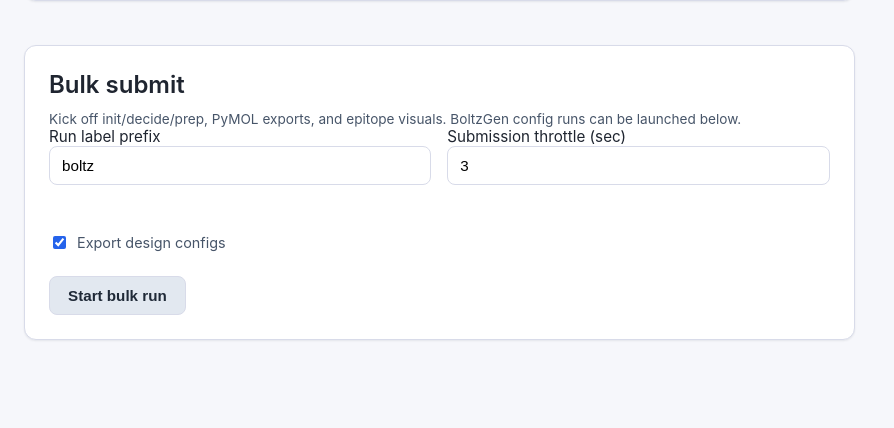
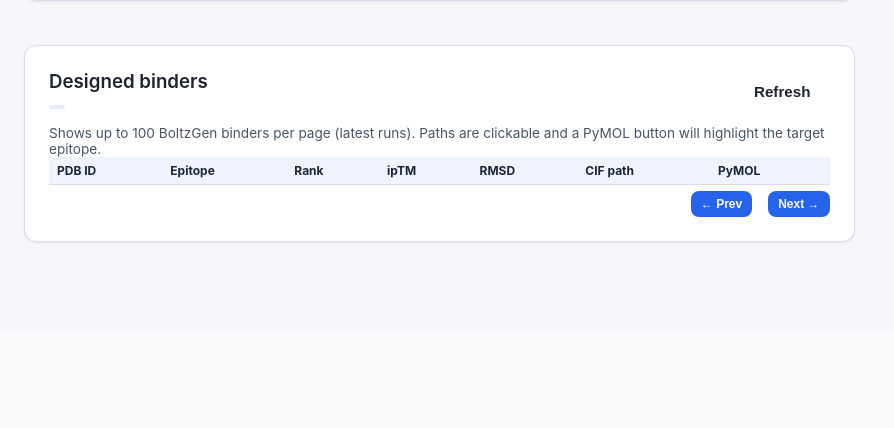
Before and after one commit to takaria0/initbinder, a Python web app: template webapp/templates/bulk.html in a window 1280 px wide. Shown: the part 1122-1550 px from the top of the page, without its empty margins (0-894 px from the left). After the commit the page ends 1365 px from the top, so only its background shows below. Run offline with Jinja, Linux system fonts and the light colour scheme; the template is opened without the code that fills it, so the values that code supplies are empty.

Commit message:
binder table

```diff
--- a/webapp/pipeline.py
+++ b/webapp/pipeline.py
@@ -167,9 +167,10 @@ def init_decide_prep(
             decide_args_base.append("--force")
         if num_epitopes is not None and num_epitopes > 0:
             expected = int(num_epitopes)
+            llm_retries = 100
             decide_args_base.extend(["--expected_epitopes", str(expected)])
-            decide_args_base.extend(["--max_llm_retries", "3"])
-            job_store.append_log(job_id, f"[decide-scope] expecting {expected} epitopes with retry")
+            decide_args_base.extend(["--max_llm_retries", str(llm_retries)])
+            job_store.append_log(job_id, f"[decide-scope] expecting {expected} epitopes with retrys up to {llm_retries}")
         prompt_text = (decide_scope_prompt or "").strip()
         if prompt_text:
             decide_args_base.extend(["--epitope_prompt", prompt_text])
--- a/webapp/static/js/bulk.js
+++ b/webapp/static/js/bulk.js
@@ -15,6 +15,12 @@ const state = {
   diversityMessage: null,
   diversityFiles: [],
   diversityOutputDir: null,
+  binderRows: [],
+  binderTotal: 0,
+  binderPage: 1,
+  binderPageSize: 100,
+  binderCsvName: null,
+  binderMessage: null,
 };
 
 const el = {
@@ -59,6 +65,13 @@ const el = {
   boltzTimeHours: document.querySelector('#boltz-time-hours'),
   boltzRefresh: document.querySelector('#boltz-config-refresh'),
   boltzShowRunAll: document.querySelector('#boltz-show-run-all'),
+  binderPanel: document.querySelector('#boltz-binders-panel'),
+  binderTable: document.querySelector('#boltz-binders-table tbody'),
+  binderSummary: document.querySelector('#boltz-binders-summary'),
+  binderRefresh: document.querySelector('#boltz-binders-refresh'),
+  binderDownload: document.querySelector('#boltz-binders-download'),
+  binderPagination: document.querySelector('#boltz-binders-pagination'),
+  binderPageLabel: document.querySelector('#boltz-binders-page-label'),
   boltzConfigModal: document.querySelector('#boltz-config-modal'),
   boltzConfigTitle: document.querySelector('#boltz-config-title'),
   boltzConfigBody: document.querySelector('#boltz-config-body'),
@@ -737,6 +750,198 @@ async function downloadDiversityFile(kind) {
     showAlert(err.message || `Unable to download ${kind.toUpperCase()}.`);
   } finally {
     if (button) button.disabled = false;
+  }
+}
+
+function renderBinderRows(rows = []) {
+  if (!el.binderTable || !el.binderPanel) return;
+  const tbody = el.binderTable;
+  tbody.innerHTML = '';
+
+  const noteRow = () => {
+    const tr = document.createElement('tr');
+    const td = document.createElement('td');
+    td.colSpan = 7;
+    td.style.color = '#64748b';
+    td.textContent = state.binderTotal ? 'No binders on this page.' : (state.binderMessage || 'No BoltzGen binders found.');
+    tr.appendChild(td);
+    return tr;
+  };
+
+  if (!rows.length) {
+    tbody.appendChild(noteRow());
+  } else {
+    rows.forEach((row, idx) => {
+      const tr = document.createElement('tr');
+      const values = [
+        row.pdb_id || '—',
+        row.epitope || '—',
+        row.rank ?? '—',
+        row.iptm !== null && row.iptm !== undefined ? Number(row.iptm).toFixed(3) : '—',
+        row.rmsd !== null && row.rmsd !== undefined ? Number(row.rmsd).toFixed(3) : '—',
+      ];
+      values.forEach((val) => {
+        const td = document.createElement('td');
+        td.textContent = val;
+        tr.appendChild(td);
+      });
+
+      const pathTd = document.createElement('td');
+      if (row.design_path) {
+        const link = document.createElement('a');
+        link.href = `file://${row.design_path}`;
+        link.textContent = row.design_path.split('/').pop() || row.design_path;
+        link.title = row.design_path;
+        link.target = '_blank';
+        link.rel = 'noopener noreferrer';
+        pathTd.appendChild(link);
+      } else {
+        pathTd.textContent = '—';
+      }
+      tr.appendChild(pathTd);
+
+      const pymolTd = document.createElement('td');
+      const pymolBtn = document.createElement('button');
+      pymolBtn.type = 'button';
+      pymolBtn.textContent = 'PyMOL';
+      pymolBtn.dataset.action = 'pymol-binder';
+      pymolBtn.dataset.index = String(idx);
+      if (!row.design_path) pymolBtn.disabled = true;
+      pymolTd.appendChild(pymolBtn);
+      tr.appendChild(pymolTd);
+
+      tbody.appendChild(tr);
+    });
+  }
+
+  if (el.binderSummary) {
+    const msg = state.binderMessage || '';
+    const summaryText = msg || `Showing ${rows.length} of ${state.binderTotal || rows.length} binders`;
+    el.binderSummary.textContent = summaryText;
+    el.binderSummary.hidden = false;
+  }
+
+  const totalPages = Math.max(1, Math.ceil((state.binderTotal || 0) / (state.binderPageSize || 1)));
+  if (el.binderPagination && el.binderPageLabel) {
+    el.binderPagination.hidden = totalPages <= 1;
+    el.binderPageLabel.textContent = `Page ${state.binderPage || 1} of ${totalPages}`;
+    const buttons = el.binderPagination.querySelectorAll('button[data-page-nav]');
+    buttons.forEach((btn) => {
+      const dir = btn.dataset.pageNav;
+      if (dir === 'prev') btn.disabled = (state.binderPage || 1) <= 1;
+      if (dir === 'next') btn.disabled = (state.binderPage || 1) >= totalPages;
+    });
+  }
+
+  if (el.binderDownload) {
+    el.binderDownload.hidden = !state.binderCsvName;
+  }
+
+  el.binderPanel.hidden = false;
+}
+
+async function loadBinderTable({ page = 1, silent = false } = {}) {
+  if (!el.binderPanel) return;
+  const ids = Array.from(new Set(
+    (state.bulkPreviewRows || [])
+      .map((row) => (row.resolved_pdb_id || row.pdb_id || '').trim().toUpperCase())
+      .filter(Boolean),
+  ));
+  if (!ids.length) {
+    el.binderPanel.hidden = true;
+    return;
+  }
+  const params = new URLSearchParams();
+  params.append('pdb_ids', ids.join(','));
+  params.append('page', String(page));
+  params.append('page_size', String(state.binderPageSize || 100));
+  try {
+    const res = await fetch(`/api/bulk/boltzgen/binders?${params.toString()}`);
+    if (!res.ok) {
+      const detail = await res.json().catch(() => ({}));
+      throw new Error(detail.detail || `Failed to load binders (${res.status})`);
+    }
+    const body = await res.json();
+    state.binderRows = Array.isArray(body.rows) ? body.rows : [];
+    state.binderTotal = Number(body.total_rows || state.binderRows.length || 0);
+    state.binderPage = Number(body.page || page || 1);
+    state.binderPageSize = Number(body.page_size || state.binderPageSize || 100);
+    state.binderCsvName = body.csv_name || null;
+    state.binderMessage = body.message || null;
+    renderBinderRows(state.binderRows);
+    if (!silent && body.message) {
+      showAlert(body.message, false);
+    }
+  } catch (err) {
+    if (!silent) showAlert(err.message || String(err));
+    if (el.binderPanel) el.binderPanel.hidden = true;
+  }
+}
+
+async function downloadBinderCsv() {
+  if (!state.binderCsvName) {
+    showAlert('No binder CSV available yet.');
+    return;
+  }
+  if (el.binderDownload) el.binderDownload.disabled = true;
+  try {
+    const url = `/api/bulk/file?name=${encodeURIComponent(state.binderCsvName)}`;
+    const res = await fetch(url);
+    if (!res.ok) {
+      const detail = await res.json().catch(() => ({}));
+      throw new Error(detail.detail || `Failed to download binder CSV (${res.status})`);
+    }
+    const blob = await res.blob();
+    const cd = res.headers.get('content-disposition') || '';
+    const match = cd.match(/filename=\"?([^\";]+)\"?/i);
+    const filename = match?.[1] || state.binderCsvName;
+    const objUrl = URL.createObjectURL(blob);
+    const link = document.createElement('a');
+    link.href = objUrl;
+    link.download = filename;
+    document.body.appendChild(link);
+    link.click();
+    link.remove();
+    setTimeout(() => URL.revokeObjectURL(objUrl), 5000);
+  } catch (err) {
+    showAlert(err.message || 'Unable to download binder CSV.');
+  } finally {
+    if (el.binderDownload) el.binderDownload.disabled = false;
+  }
+}
+
+async function launchBinderPymol(index) {
+  const row = Array.isArray(state.binderRows) ? state.binderRows[index] : null;
+  if (!row) {
+    showAlert('No binder selected.');
+    return;
+  }
+  if (!row.design_path) {
+    showAlert('Design path unavailable for this binder.');
+    return;
+  }
+  try {
+    const payload = {
+      pdb_id: row.pdb_id,
+      design_path: row.design_path,
+      epitope_label: row.epitope,
+      binding_label: row.binding_label || null,
+      include_label: row.include_label || null,
+      target_path: row.target_path || null,
+    };
+    const res = await fetch('/api/bulk/boltzgen/binder/pymol', {
+      method: 'POST',
+      headers: { 'Content-Type': 'application/json' },
+      body: JSON.stringify(payload),
+    });
+    if (!res.ok) {
+      const detail = await res.json().catch(() => ({}));
+      throw new Error(detail.detail || `PyMOL launch failed (${res.status})`);
+    }
+    const body = await res.json();
+    showAlert(`PyMOL script ready: ${body.script_path}`, false);
+  } catch (err) {
+    showAlert(err.message || 'Failed to launch PyMOL.');
   }
 }
 
@@ -995,6 +1200,7 @@ async function loadBoltzConfigs(options = {}) {
     state.boltzConfigs = targets;
     await loadBoltzRunStatuses(targets.map((t) => t.pdb_id));
     renderBoltzConfigs();
+    await loadBinderTable({ page: state.binderPage || 1, silent: true });
   } catch (err) {
     if (!silent) showAlert(err.message || String(err));
     if (el.boltzPanel) el.boltzPanel.hidden = true;
@@ -1363,6 +1569,28 @@ async function runBoltzEpitope(pdbId, configPath, triggerEl = null) {
   }
 }
 
+function handleBinderTableClick(event) {
+  const btn = event.target.closest('button[data-action="pymol-binder"]');
+  if (!btn) return;
+  const idx = Number(btn.dataset.index || -1);
+  if (Number.isFinite(idx) && idx >= 0) {
+    launchBinderPymol(idx);
+  }
+}
+
+function handleBinderPagination(event) {
+  const btn = event.target.closest('button[data-page-nav]');
+  if (!btn) return;
+  const dir = btn.dataset.pageNav;
+  const current = state.binderPage || 1;
+  const totalPages = Math.max(1, Math.ceil((state.binderTotal || 0) / (state.binderPageSize || 1)));
+  if (dir === 'prev' && current > 1) {
+    loadBinderTable({ page: current - 1, silent: true });
+  } else if (dir === 'next' && current < totalPages) {
+    loadBinderTable({ page: current + 1, silent: true });
+  }
+}
+
 function handleBoltzTableClick(event) {
   const btn = event.target.closest('button[data-action]');
   if (!btn) {
@@ -1477,8 +1705,10 @@ async function previewBulkCsv(options = {}) {
     }
     const body = await res.json();
     state.bulkPreviewRows = Array.isArray(body.rows) ? body.rows : [];
+    state.binderPage = 1;
     renderBulkPreview(state.bulkPreviewRows, body.message || '');
     loadBoltzConfigs({ silent: true });
+    loadBinderTable({ page: 1, silent: true });
     setBadge(el.bulkStatus, body.message || 'Preview ready', 'rgba(134, 239, 172, 0.25)');
     if (!silent) showAlert(body.message || 'Preview ready.', false);
   } catch (err) {
@@ -1837,6 +2067,10 @@ function init() {
   if (el.diversityDownloadHtml) el.diversityDownloadHtml.addEventListener('click', () => downloadDiversityFile('html'));
   if (el.boltzShowRunAll) el.boltzShowRunAll.addEventListener('click', showRunCommandAll);
   if (el.boltzTable) el.boltzTable.addEventListener('click', handleBoltzTableClick);
+  if (el.binderTable) el.binderTable.addEventListener('click', handleBinderTableClick);
+  if (el.binderPagination) el.binderPagination.addEventListener('click', handleBinderPagination);
+  if (el.binderRefresh) el.binderRefresh.addEventListener('click', () => loadBinderTable({ page: state.binderPage || 1 }));
+  if (el.binderDownload) el.binderDownload.addEventListener('click', downloadBinderCsv);
   if (el.boltzConfigClose) el.boltzConfigClose.addEventListener('click', () => toggleModal(el.boltzConfigModal, false));
   if (el.boltzLogClose) el.boltzLogClose.addEventListener('click', () => toggleModal(el.boltzLogModal, false));
   if (el.boltzRunClose) el.boltzRunClose.addEventListener('click', () => toggleModal(el.boltzRunModal, false));
--- a/webapp/templates/bulk.html
+++ b/webapp/templates/bulk.html
@@ -19,6 +19,11 @@
       #boltz-config-panel .target-row.expanded .toggle-icon { transform: rotate(90deg); }
       #boltz-config-panel .epitope-row[hidden] { display: none; }
       .modal pre.scrollable { background: #0f172a; color: #e2e8f0; padding: 12px; border-radius: 8px; max-height: 60vh; overflow: auto; margin: 0; }
+      #boltz-binders-panel table { font-size: 12px; }
+      #boltz-binders-panel table td, #boltz-binders-panel table th { padding: 6px 8px; }
+      #boltz-binders-panel .table-pagination { display: flex; gap: 8px; align-items: center; justify-content: flex-end; margin-top: 6px; flex-wrap: wrap; }
+      #boltz-binders-panel .table-pagination button { padding: 6px 10px; font-size: 12px; }
+      #boltz-binders-panel .table-pagination .page-label { font-size: 12px; color: #475569; }
     </style>
   </head>
   <body>
@@ -154,22 +159,36 @@
               </table>
             </section>
 
-            <section>
-              <h2>Bulk submit</h2>
-              <p class="help-text" style="margin-top: 0;">Kick off init/decide/prep, PyMOL exports, and epitope visuals. BoltzGen config runs can be launched below.</p>
-              <div class="form-row">
-                <label>Run label prefix
-                  <input type="text" id="bulk-run-prefix" value="boltz">
-                </label>
-                <label>Submission throttle (sec)
-                  <input type="number" id="bulk-throttle" value="3" step="0.5" min="0">
-                </label>
+            <section id="boltz-binders-panel" class="table-scroll">
+              <div class="table-toolbar" style="justify-content: space-between; align-items: center;">
+                <div>
+                  <h3 style="margin: 0;">Designed binders</h3>
+                  <div id="boltz-binders-summary" class="badge"></div>
+                </div>
+                <div class="flex-row" style="gap: 8px; align-items: center; flex-wrap: wrap;">
+                  <button type="button" id="boltz-binders-download" class="ghost" hidden>Download CSV</button>
+                  <button type="button" id="boltz-binders-refresh" class="ghost">Refresh</button>
+                </div>
               </div>
-              <div class="form-row">
-                <label class="checkbox-inline"><input type="checkbox" id="bulk-export-designs" checked> Export design configs</label>
-              </div>
-              <div class="flex-row" style="gap: 8px; margin-top: 8px;">
-                <button type="button" id="bulk-run" class="secondary">Start bulk run</button>
+              <p class="help-text" style="margin-top: 0;">Shows up to 100 BoltzGen binders per page (latest runs). Paths are clickable and a PyMOL button will highlight the target epitope.</p>
+              <table id="boltz-binders-table">
+                <thead>
+                  <tr>
+                    <th>PDB ID</th>
+                    <th>Epitope</th>
+                    <th>Rank</th>
+                    <th>ipTM</th>
+                    <th>RMSD</th>
+                    <th>CIF path</th>
+                    <th>PyMOL</th>
+                  </tr>
+                </thead>
+                <tbody></tbody>
+              </table>
+              <div id="boltz-binders-pagination" class="table-pagination" hidden>
+                <button type="button" data-page-nav="prev">&larr; Prev</button>
+                <span class="page-label" id="boltz-binders-page-label"></span>
+                <button type="button" data-page-nav="next">Next &rarr;</button>
               </div>
             </section>
           </div>
```
Also changed, not shown: webapp/bulk.py (+118 -1 lines), webapp/main.py (+38 -0 lines), webapp/models.py (+39 -0 lines), webapp/pymol.py (+131 -0 lines).
